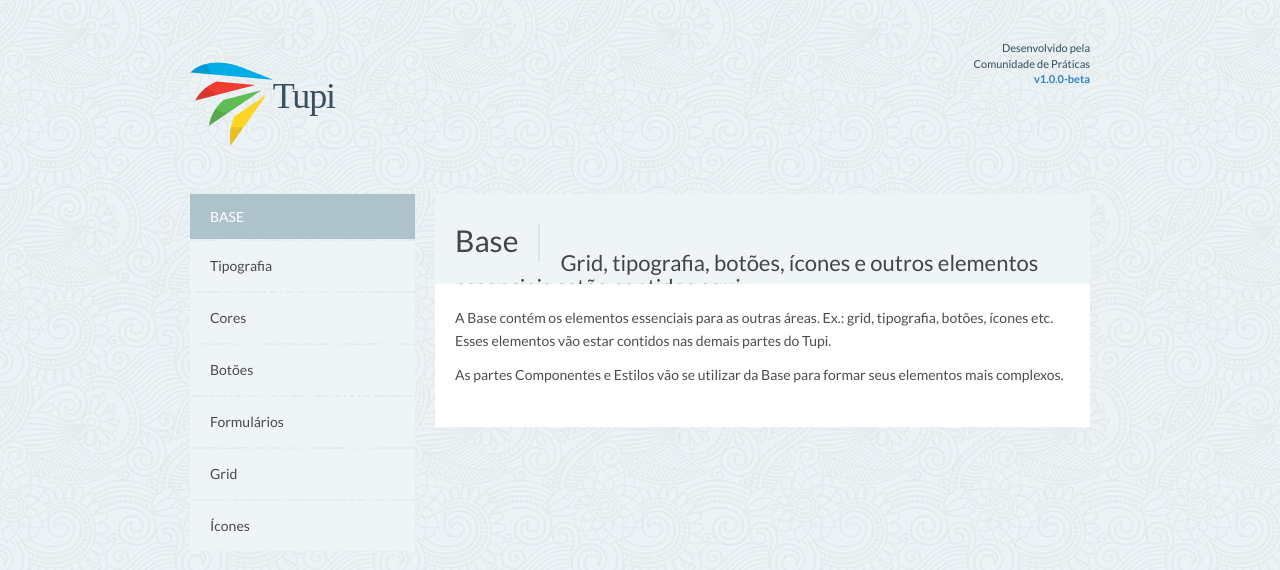
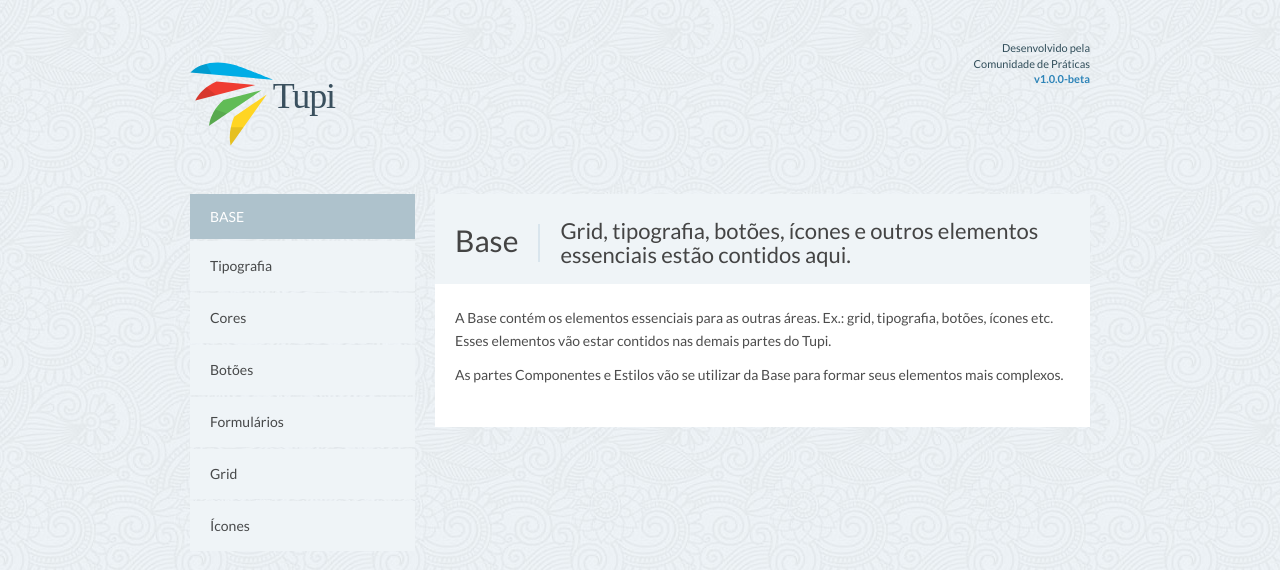
Before and after one commit to ABS-org/tupi-docs, a Jekyll site: the page built from docs/base/index.html, in a window 1280 px wide. Shown: the top 570 px of the page. Built offline with Jekyll 4.4.1, drawn with Linux system fonts in a browser that asks for light colours; nearby versions of some CDN libraries.

Commit message:
Update base index

```diff
--- a/docs/base/index.html
+++ b/docs/base/index.html
@@ -7,7 +7,7 @@ title: O HTML
 <article class="content">
   <header class="header">
     <h1 class="title">Base</h1>
-    <h2>Grid, tipografia, botões, ícones e outros elementos essenciais estão contidos aqui.</h2>
+    <h2 class="subtitle">Grid, tipografia, botões, ícones e outros elementos essenciais estão contidos aqui.</h2>
   </header>
   <br>
   <p>
```
